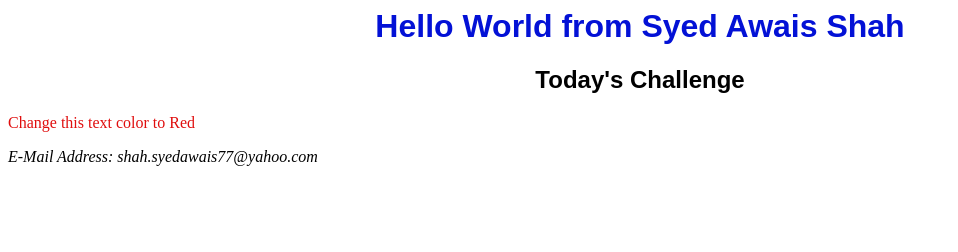
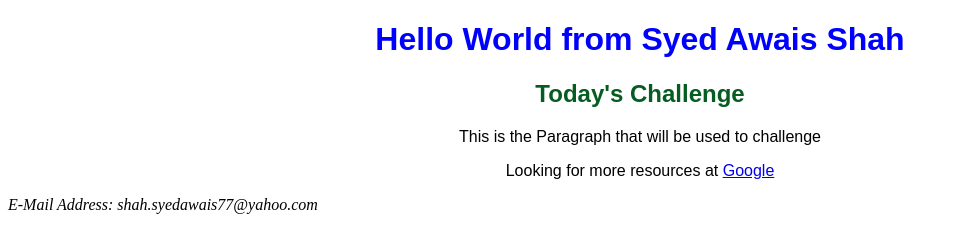
Before and after one commit to SYEDawais77/100DaysOfCode, a plain HTML site: page Day2/index.html in a window 1280 px wide. Shown: the whole page, without its empty margins (0-958 px from the left). Drawn offline with Linux system fonts and the light colour scheme.

Commit message:
New Windows Install and Now commit

```diff
--- a/Day2/index.html
+++ b/Day2/index.html
@@ -1,4 +1,26 @@
-<h1 style="font-family: sans-serif; text-align: center; color: #0311d6">Hello World from Syed Awais Shah</h1>
-<h2 style="font-family: sans-serif; text-align: center">Today's Challenge</h2>
-<p style="color: #e00e0e">Change this text color to Red</p>
-<address>E-Mail Address: shah.syedawais77@yahoo.com</address>
+<!DOCTYPE html>
+<html>
+
+<head>
+    <link rel="stylesheet" href="style.css">
+    <title>100 Days of Code</title>
+</head>
+
+<body>
+
+    <h1>
+        Hello World from Syed Awais Shah
+    </h1>
+    <h2>
+        Today's Challenge
+    </h2>
+    <p>This is the Paragraph that will be used to challenge</p>
+    <p>Looking for more resources at
+        <a href="http://www.google.com">Google</a>
+    </p>
+
+    <address>E-Mail Address: shah.syedawais77@yahoo.com</address>
+
+</body>
+
+</html>
--- /dev/null
+++ b/Day2/style.css
@@ -0,0 +1,15 @@
+h1{
+    font-family: sans-serif;
+    color: blue;
+    text-align: center;
+}
+h2{
+    font-family: sans-serif;
+    color: rgb(5, 93, 33);
+    text-align: center;
+}
+p{
+    font-family: sans-serif;
+    color: rgb(0, 0, 0);
+    text-align: center;
+}
```
